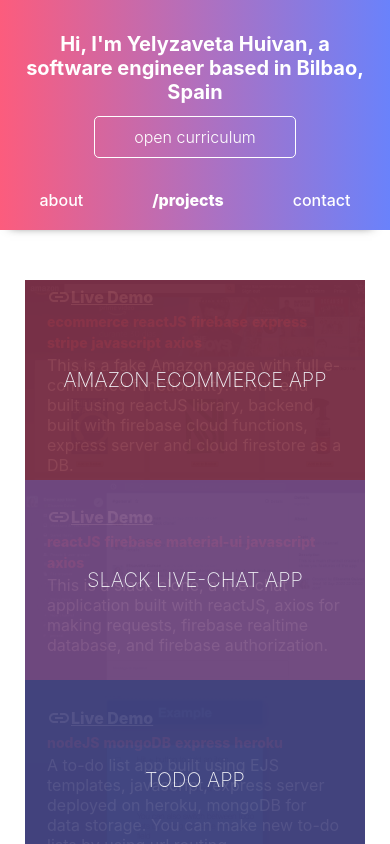
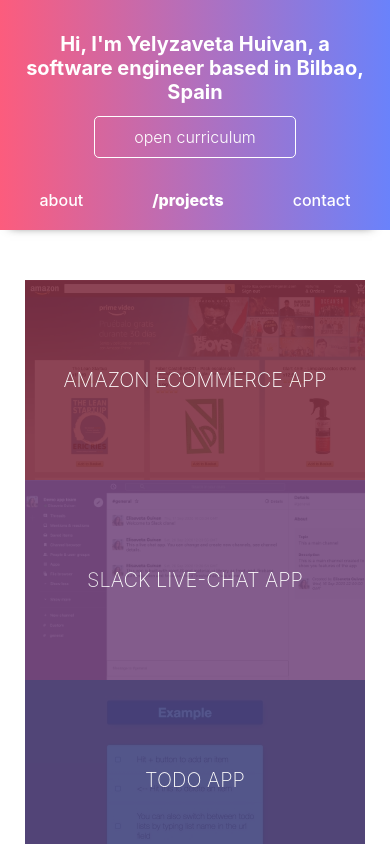
Before and after one commit to gelizabeth/personal, a React (Create React App) app: page /projects in a window 390 px wide. Shown: the top 844 px of the page. Built offline with nearby package versions, Linux system fonts and the light colour scheme.

Commit message:
styles fix

```diff
--- a/src/Components/css/Projects.css
+++ b/src/Components/css/Projects.css
@@ -114,11 +114,11 @@
 
 }
 @media(max-width: 767.98px){
-    .project__description{
+    /* .project__description{
         visibility: visible;
         opacity: 0.8;
         text-align: left;
-    }
+    } */
     .project__description p{
         right: 0;
     }
```
